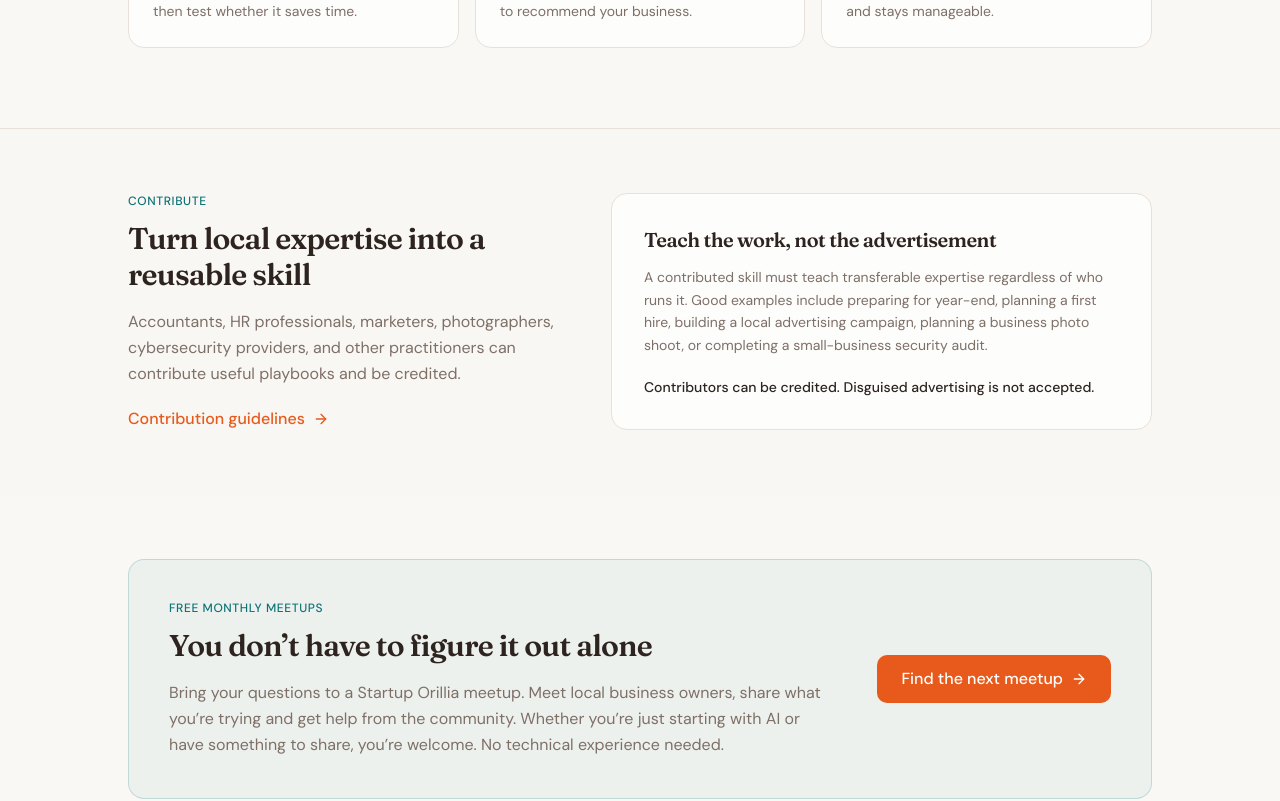
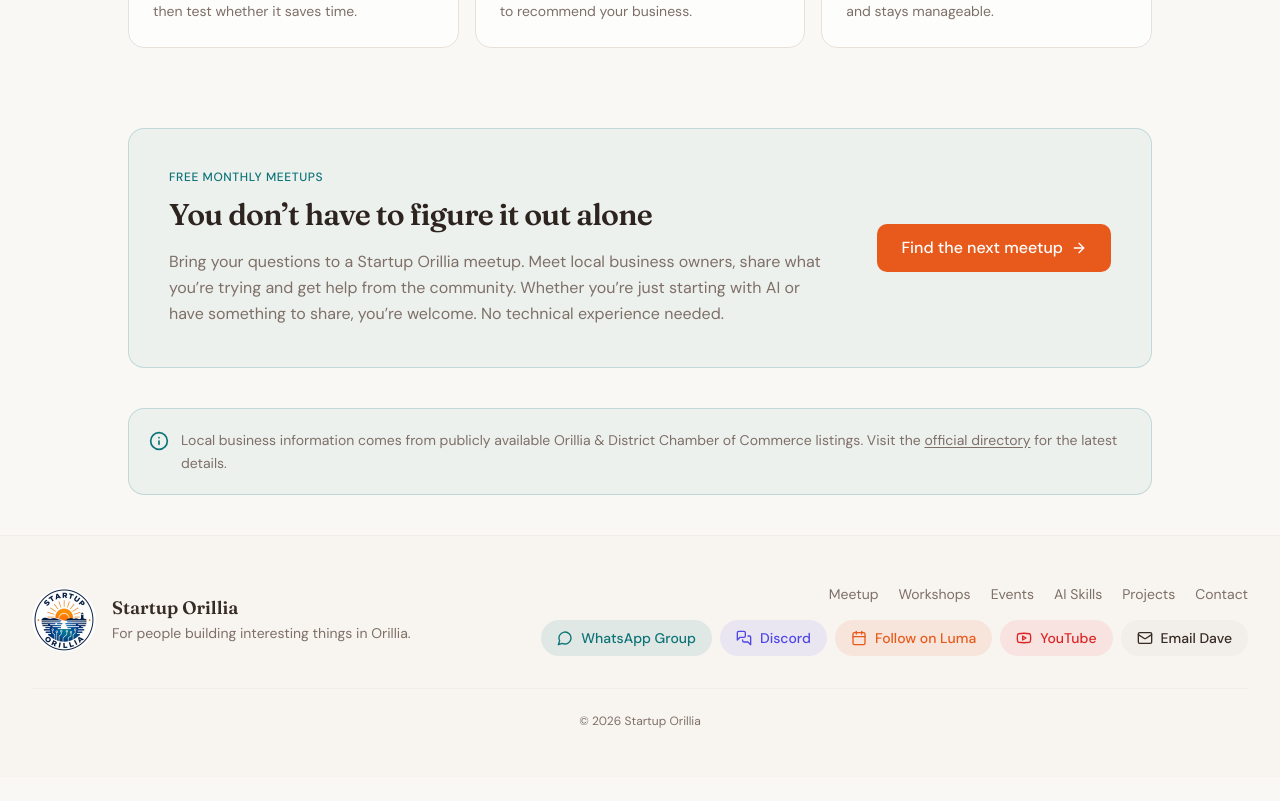
Before and after one commit to startuporillia/startuporillia, a React (Vite) app: page /skills in a window 1280 px wide. Shown: the part 4440-5241 px from the top of the page. After the commit the page ends 5217 px from the top, so only its background shows below. Built offline with nearby package versions, Linux system fonts and the light colour scheme.

Commit message:
Shorten skills source note and remove contribution section

```diff
--- a/src/components/skills/SkillsNotice.tsx
+++ b/src/components/skills/SkillsNotice.tsx
@@ -4,7 +4,7 @@
   <div className="rounded-2xl border border-brand-teal/20 bg-brand-teal/5 p-5 flex gap-3 text-sm leading-relaxed text-muted-foreground">
     <Info className="h-5 w-5 text-brand-teal shrink-0 mt-0.5" />
     <p>
-      Startup Orillia MCP uses periodically refreshed, publicly available Orillia &amp; District Chamber of Commerce data. For the most accurate and up-to-date business and event information, visit the <a href="https://business.orillia.com/" target="_blank" rel="noreferrer" className="underline underline-offset-2 hover:text-primary">official Chamber website</a>. Chamber membership is not an endorsement or quality rating.
+      Local business information comes from publicly available Orillia &amp; District Chamber of Commerce listings. Visit the <a href="https://business.orillia.com/list" target="_blank" rel="noreferrer" className="underline underline-offset-2 hover:text-primary">official directory</a> for the latest details.
     </p>
   </div>
 );
--- a/src/pages/Skills.tsx
+++ b/src/pages/Skills.tsx
@@ -103,13 +103,7 @@
         </div>
       </section>
 
-      <section className="border-t bg-secondary/20">
-        <div className="container px-4 py-16"><div className="max-w-5xl mx-auto grid lg:grid-cols-[1fr_1.2fr] gap-8 items-start">
-          <div><p className="text-xs uppercase tracking-wider text-brand-teal font-medium mb-3">Contribute</p><h2 className="text-2xl md:text-3xl mb-4">Turn local expertise into a reusable skill</h2><p className="text-muted-foreground leading-relaxed">Accountants, HR professionals, marketers, photographers, cybersecurity providers, and other practitioners can contribute useful playbooks and be credited.</p><a href="https://github.com/startuporillia/startuporillia/blob/main/docs/ai-skills.md" className="inline-flex items-center gap-2 text-brand-orange font-medium mt-5">Contribution guidelines <ArrowRight className="h-4 w-4" /></a></div>
-          <div className="rounded-2xl border bg-card p-6 md:p-8"><h3 className="font-heading font-semibold text-xl mb-3">Teach the work, not the advertisement</h3><p className="text-sm text-muted-foreground leading-relaxed mb-5">A contributed skill must teach transferable expertise regardless of who runs it. Good examples include preparing for year-end, planning a first hire, building a local advertising campaign, planning a business photo shoot, or completing a small-business security audit.</p><p className="text-sm font-medium">Contributors can be credited. Disguised advertising is not accepted.</p></div>
-        </div></div>
-      </section>
-      <section className="container px-4 pt-10 md:pt-16" aria-labelledby="meetup-invitation">
+      <section className="container px-4" aria-labelledby="meetup-invitation">
         <div className="max-w-5xl mx-auto rounded-2xl border border-brand-teal/20 bg-brand-teal/5 p-6 md:p-10 flex flex-col md:flex-row md:items-center gap-6 md:gap-10">
           <div className="flex-1">
             <p className="text-xs uppercase tracking-wider text-brand-teal font-medium mb-3">Free monthly meetups</p>
```
